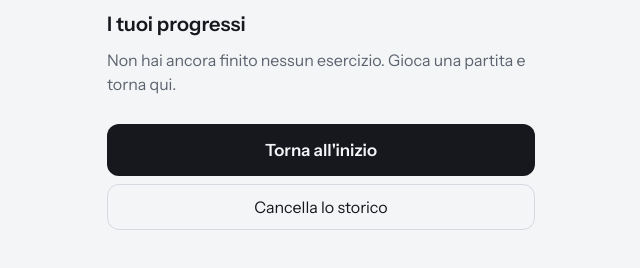
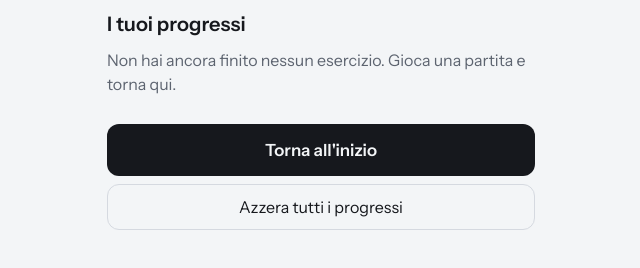
Before and after one commit to maccomaccomaccomacco/bona-sta-nota, a plain HTML site: page index.html in a window 1280 px wide. Both pictures are taken after a click on the button "I tuoi progressi". Shown: the full height of the page, 319-959 px from the left. Drawn offline with Linux system fonts and the light colour scheme; a web font is replaced by a local one.

Commit message:
Update clear history button text and functionality

```diff
--- a/index.html
+++ b/index.html
@@ -93,7 +93,7 @@ button:focus-visible{outline:3px solid var(--accent);outline-offset:2px}
 <h2>I tuoi progressi</h2>
 <div id="progBody"></div>
 <button class="main-btn" id="backBtn">Torna all'inizio</button>
-<button class="ghost-btn" id="clearHist">Cancella lo storico</button>
+<button class="ghost-btn" id="clearHist">Azzera tutti i progressi</button>
 </section>
 </main>
 <script>
@@ -219,6 +219,7 @@ function chart(vals,max,unit,color){
   return s;
 }
 function showProgress(){
+  const cb=$('clearHist');delete cb.dataset.sure;cb.textContent='Azzera tutti i progressi';
   const body=$('progBody'),last=hist.slice(-30);
   if(!hist.length){body.innerHTML='<p class="lead">Non hai ancora finito nessun esercizio. Gioca una partita e torna qui.</p>';show('progress');return;}
   const maxT=Math.max(1,...last.map(h=>h.s));
@@ -230,7 +231,7 @@ function showProgress(){
 }
 $('progBtn').onclick=showProgress;$('progBtn2').onclick=showProgress;
 $('backBtn').onclick=()=>{$('resetBtn').textContent='Azzera le note da ripassare';show('start');};
-$('clearHist').onclick=()=>{hist=[];saveHist();showProgress();};
+$('clearHist').onclick=()=>{const b=$('clearHist');if(!b.dataset.sure){b.dataset.sure='1';b.textContent='Tocca di nuovo per confermare';return;}hist=[];saveHist();stats={};save();delete b.dataset.sure;b.textContent='Azzera tutti i progressi';showProgress();};
 draw();if(document.fonts&&document.fonts.ready)document.fonts.ready.then(()=>{if(!locked)draw();});
 </script>
 </body>
```
